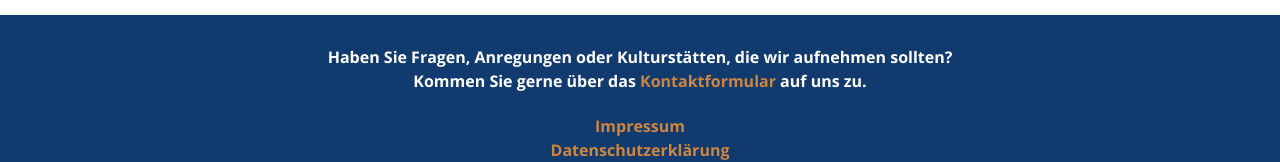
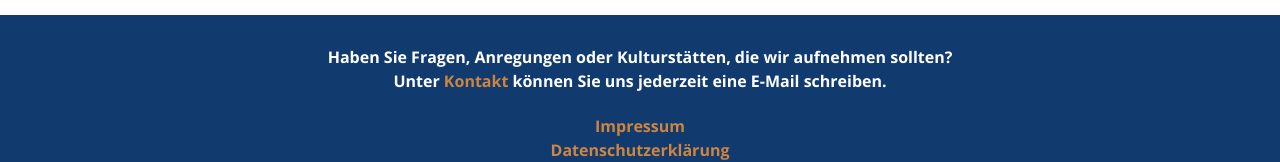
Before and after one commit to zerstoertes-kulturgut/zerstoertes-kulturgut.github.io, a plain HTML site: page projekt.html in a window 1280 px wide. Shown: the part 881-1043 px from the top of the page. Drawn offline with Linux system fonts and the light colour scheme; files whose address does not match are found by name.

Commit message:
Update projekt.html

```diff
--- a/projekt.html
+++ b/projekt.html
@@ -224,8 +224,8 @@
   <!-- ======= Footer ======= -->
   <footer id="footer">
     <div class="kontaktanfrage">
-      Haben Sie Fragen, Anregungen oder Kulturstätten, die wir aufnehmen sollten? <br>
-      Kommen Sie gerne über das <a href="kontakt.html">Kontaktformular</a> auf uns zu.<br>
+        Haben Sie Fragen, Anregungen oder Kulturstätten, die wir aufnehmen sollten? <br>
+        Unter <a href="kontakt.html">Kontakt</a> können Sie uns jederzeit eine E-Mail schreiben.<br>
     </div>
 
     <br>
```
